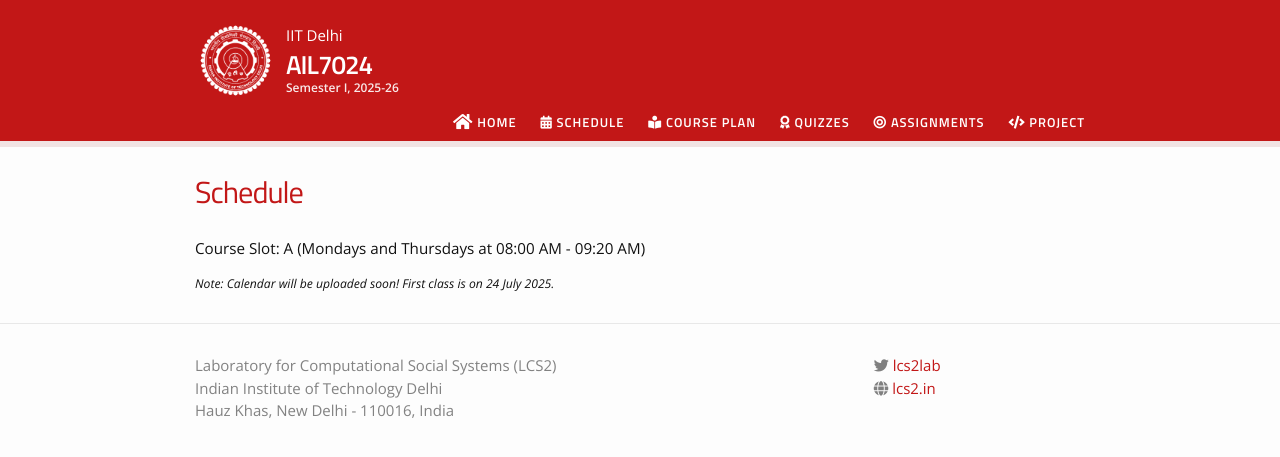
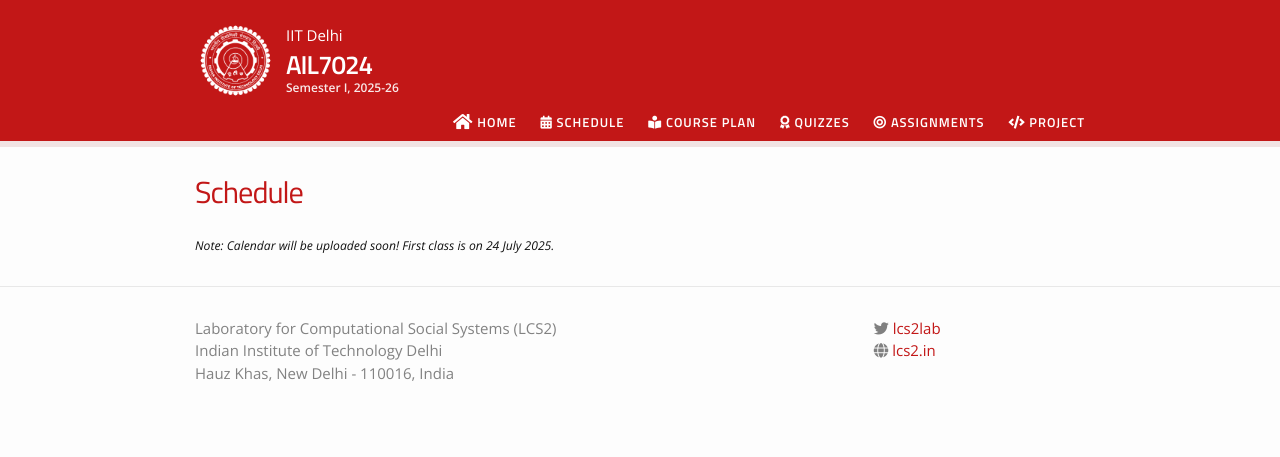
Before and after one commit to lcs2-iitd/ELL409-2501, a Jekyll site: the page built from schedule.md, in a window 1280 px wide. Shown: the top 457 px of the page. Built offline with Jekyll 4.4.1, drawn with Linux system fonts in a browser that asks for light colours; nearby versions of some CDN libraries.

Commit message:
fix timing

```diff
--- a/_layouts/home.html
+++ b/_layouts/home.html
@@ -20,7 +20,7 @@ layout: default
 
     <h2>Logistics</h2>
     <ul>
-        <li>Timings: Slot A (Monday, Thursday: 08:00 AM - 09:20 AM)</li>
+        <li>Timings: Slot A (Monday, Thursday: 08:00 AM - 09:30 AM)</li>
         <li>Office Hours: TBD</li>
         <li>Classroom: LH-114</li>
         <li>News and announcements: All the news and announcements will be posted on Piazza.</li>
--- a/schedule.md
+++ b/schedule.md
@@ -3,4 +3,3 @@ layout: schedule
 title: Schedule
 permalink: /schedule/
 ---
-Course Slot: A (Mondays and Thursdays at 08:00 AM - 09:20 AM)
```
